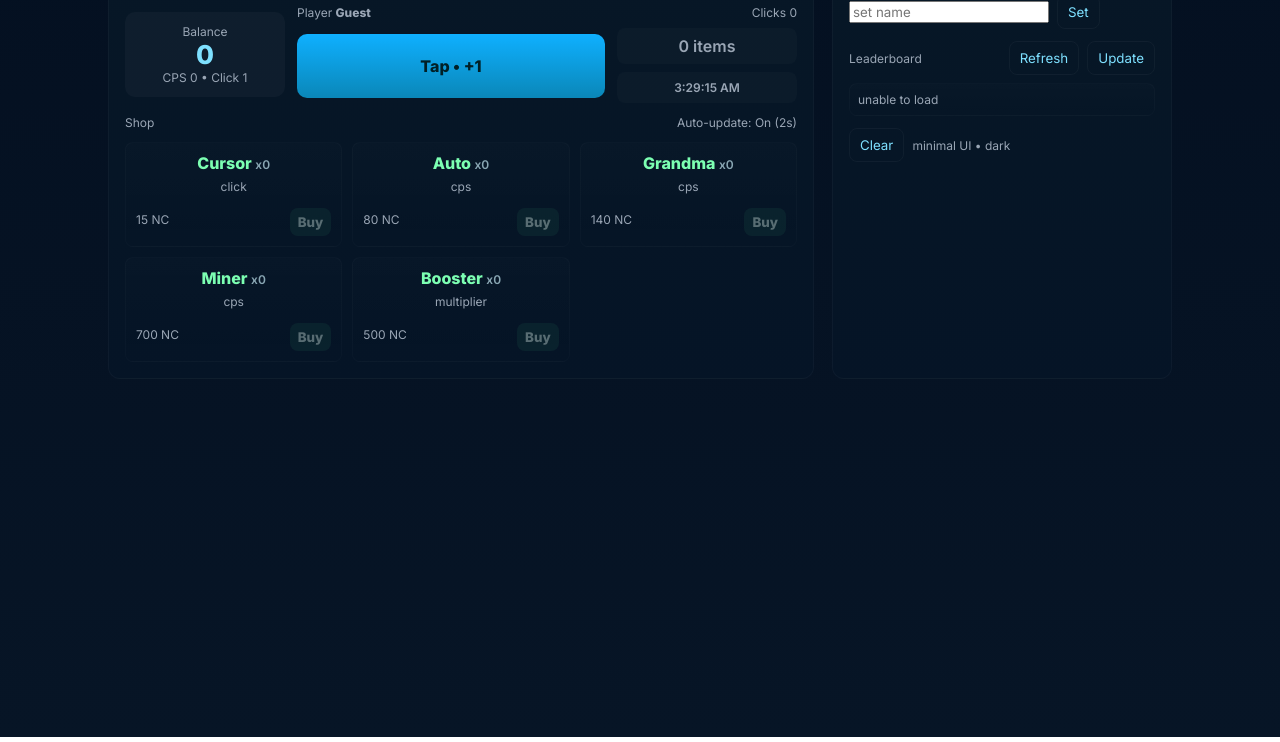
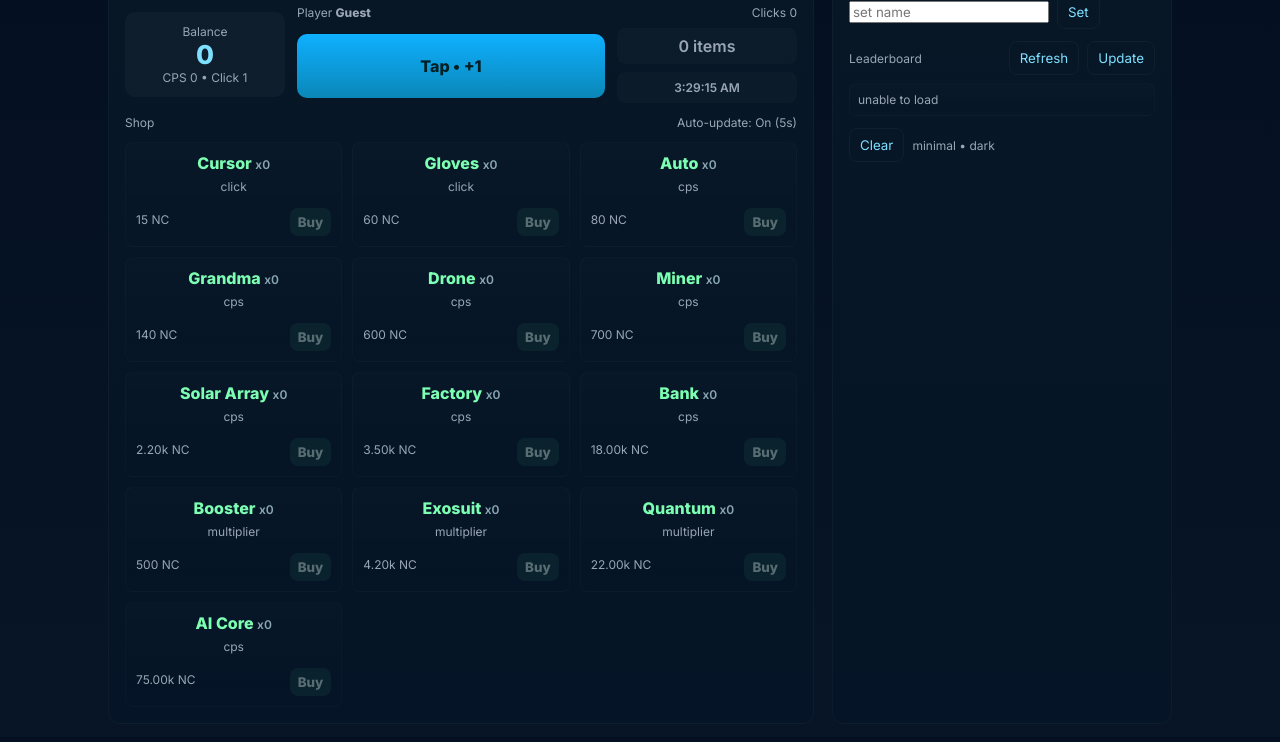
Before and after one commit to andreyzhorik/not-clicker, a plain HTML site: page index.html in a window 1280 px wide. Shown: the part 91-833 px from the top of the page. Drawn offline with Linux system fonts and the light colour scheme; no server answers.

Commit message:
Update index.html

```diff
--- a/index.html
+++ b/index.html
@@ -7,7 +7,7 @@
 <link href="https://fonts.googleapis.com/css2?family=Inter:wght@400;600;800&display=swap" rel="stylesheet">
 <style>
   :root{
-    --bg:#071022;
+    --bg:#041021;
     --panel:#071726;
     --muted:#9aa6b5;
     --accent:#7EE0FF;
@@ -56,7 +56,7 @@
   <main class="card">
     <header>
       <h1>NotCoins</h1>
-      <div class="mini">dark • auto 2s</div>
+      <div class="mini">dark • auto 5s</div>
     </header>
 
     <div class="status">
@@ -84,7 +84,7 @@
 
     <div style="display:flex;justify-content:space-between;align-items:center;margin-top:12px">
       <div class="tiny">Shop</div>
-      <div class="tiny">Auto-update: On (2s)</div>
+      <div class="tiny">Auto-update: On (5s)</div>
     </div>
 
     <div id="shopList" class="shop" aria-live="polite"></div>
@@ -112,7 +112,7 @@
 
     <div style="display:flex;gap:8px;align-items:center">
       <button id="clearLocal" class="simple">Clear</button>
-      <div class="tiny">minimal UI • dark</div>
+      <div class="tiny">minimal • dark</div>
     </div>
   </aside>
 </div>
@@ -122,23 +122,32 @@
 <script>
 (() => {
   const API = 'https://68eeed86b06cc802829ba196.mockapi.io/leaderboardclicker';
-  const STORAGE = 'notcoins_dark_v1';
-  const NAME_KEY = 'notcoins_name_v1';
-  const LOCK_KEY = 'notcoins_name_lock_v1';
-  const LAST_SUB_KEY = 'notcoins_last_sub_v1';
-  const REFRESH_MS = 2000;
+  const STORAGE = 'notcoins_dark_v2';
+  const NAME_KEY = 'notcoins_name_v2';
+  const LOCK_KEY = 'notcoins_name_lock_v2';
+  const LAST_SUB_KEY = 'notcoins_last_sub_v2';
+  const REFRESH_MS = 5000; // now 5 seconds
 
+  // expanded shop
   const shop = [
     {id:'cursor', name:'Cursor', price:15, type:'click', val:1},
+    {id:'gloves', name:'Gloves', price:60, type:'click', val:5},
     {id:'auto', name:'Auto', price:80, type:'cps', val:0.5},
     {id:'grandma', name:'Grandma', price:140, type:'cps', val:2},
+    {id:'drone', name:'Drone', price:600, type:'cps', val:12},
     {id:'miner', name:'Miner', price:700, type:'cps', val:9},
-    {id:'mult', name:'Booster', price:500, type:'mult', val:1.2}
+    {id:'solar', name:'Solar Array', price:2200, type:'cps', val:60},
+    {id:'factory', name:'Factory', price:3500, type:'cps', val:45},
+    {id:'bank', name:'Bank', price:18000, type:'cps', val:250},
+    {id:'mult', name:'Booster', price:500, type:'mult', val:1.2},
+    {id:'exosuit', name:'Exosuit', price:4200, type:'mult', val:1.5},
+    {id:'quantum', name:'Quantum', price:22000, type:'mult', val:2},
+    {id:'ai', name:'AI Core', price:75000, type:'cps', val:1200}
   ];
   const SCALE = 1.15;
 
   let state = { balance:0, clicks:0, clickValue:1, cps:0, items:{}, lastSave:null };
-  let lbCache = []; // last fetched leaderboard
+  let lbCache = [];
 
   // DOM
   const balanceEl = document.getElementById('balance');
@@ -167,10 +176,12 @@
 
   function load(){
     const raw = localStorage.getItem(STORAGE);
-    if(raw) Object.assign(state, JSON.parse(raw));
+    if(raw) {
+      try{ Object.assign(state, JSON.parse(raw)); }catch(e){}
+    }
     const name = localStorage.getItem(NAME_KEY);
-    if(name){ playerNameEl.textContent = name; nameInput.value = name; nameInput.disabled = localStorage.getItem(LOCK_KEY) === '1'; setNameBtn.disabled = localStorage.getItem(LOCK_KEY) === '1'; }
-    applyDerived();
+    if(name){ playerNameEl.textContent = name; nameInput.value = name; const locked = localStorage.getItem(LOCK_KEY); if(locked === '1'){ nameInput.disabled = true; setNameBtn.disabled = true; } }
+    recalcFromItems();
   }
 
   function save(){
@@ -181,6 +192,7 @@
 
   function format(n){
     if(!isFinite(n)) return '0';
+    if(n>=1e12) return (n/1e12).toFixed(2)+'T';
     if(n>=1e9) return (n/1e9).toFixed(2)+'B';
     if(n>=1e6) return (n/1e6).toFixed(2)+'M';
     if(n>=1e3) return (n/1e3).toFixed(2)+'k';
@@ -194,13 +206,14 @@
     return Math.max(1, Math.floor(base * Math.pow(SCALE, cnt)));
   }
 
-  function applyDerived(){
-    // recalc cps from purchased cps items
-    let cps = 0;
+  function recalcFromItems(){
+    // recompute cps from items (sum of cps-type items)
+    let cpsSum = 0;
     shop.forEach(s=>{
-      if(s.type === 'cps') cps += (itemCount(s.id) * s.val);
+      if(s.type === 'cps') cpsSum += (itemCount(s.id) * s.val);
     });
-    state.cps = Math.max(state.cps, cps);
+    state.cps = +cpsSum.toFixed(6);
+    // clickValue: keep stored value (we apply multipliers on purchase; stored value is authoritative)
   }
 
   function render(){
@@ -239,7 +252,7 @@
     if(s.type === 'click') state.clickValue = +(state.clickValue + s.val);
     else if(s.type === 'cps') state.cps = +(state.cps + s.val);
     else if(s.type === 'mult') state.clickValue = +(state.clickValue * s.val);
-    applyDerived();
+    recalcFromItems();
     save();
     render();
     flash('Bought ' + s.name);
@@ -254,7 +267,7 @@
 
   setNameBtn.addEventListener('click', ()=>{
     const v = nameInput.value.trim();
-    if(!v) { flash('enter name'); return; }
+    if(!v){ flash('enter name'); return; }
     if(localStorage.getItem(LOCK_KEY) === '1'){ flash('name locked'); return; }
     localStorage.setItem(NAME_KEY, v);
     localStorage.setItem(LOCK_KEY, '1');
@@ -279,7 +292,7 @@
     flash('cleared');
   });
 
-  // Leaderboard operations
+  // Leaderboard
   async function fetchLB(){
     try{
       const res = await fetch(API);
@@ -306,16 +319,15 @@
     });
   }
 
+  // Update existing entry only (do not create new)
   async function tryUpdateScoreIfExists(){
     const name = localStorage.getItem(NAME_KEY) || nameInput.value.trim();
     if(!name) return;
-    // ensure we have fresh LB cache; we will fetch once per cycle anyway
     const list = lbCache.length ? lbCache : (await fetchLB());
     const existing = list.find(e => e.name === name);
-    if(!existing) return; // do not create new entry per user's request
+    if(!existing) return;
     const currentScore = Math.floor(state.balance);
     if(currentScore <= Number(existing.score)) return;
-    // update via PUT
     try{
       const res = await fetch(API + '/' + existing.id, {
         method: 'PUT',
@@ -327,11 +339,10 @@
       flash('score updated');
       await fetchLB();
     }catch(e){
-      // silently ignore
+      // ignore
     }
   }
 
-  // Manual update button: will update only if entry exists
   submitBtn.addEventListener('click', async ()=>{
     submitBtn.disabled = true;
     await fetchLB();
@@ -341,14 +352,11 @@
 
   refreshBtn.addEventListener('click', fetchLB);
 
-  // Auto loop every REFRESH_MS: refresh leaderboard, then try update (if entry exists and improved)
+  // Auto loop: refresh LB and update existing entry if improved — every REFRESH_MS (5s)
   async function autoLoop(){
     await fetchLB();
     await tryUpdateScoreIfExists();
   }
-
-  // utility
-  function escape(s){ return String(s).replace(/[&<>"']/g,c=>({'&':'&amp;','<':'&lt;','>':'&gt;','"':'&quot;',"'":'&#39;'}[c])); }
 
   // init
   load();
@@ -357,7 +365,7 @@
   save();
   setInterval(autoLoop, REFRESH_MS);
 
-  // keep CPS earnings every second
+  // CPS tick
   setInterval(()=>{
     if(state.cps > 0){
       state.balance += state.cps;
@@ -366,9 +374,11 @@
     }
   }, 1000);
 
-  // save periodically
+  // periodic save
   setInterval(save, 5000);
   window.addEventListener('beforeunload', save);
+
+  function escape(s){ return String(s).replace(/[&<>"']/g,c=>({'&':'&amp;','<':'&lt;','>':'&gt;','"':'&quot;',"'":'&#39;'}[c])); }
 })();
 </script>
 </body>
```
